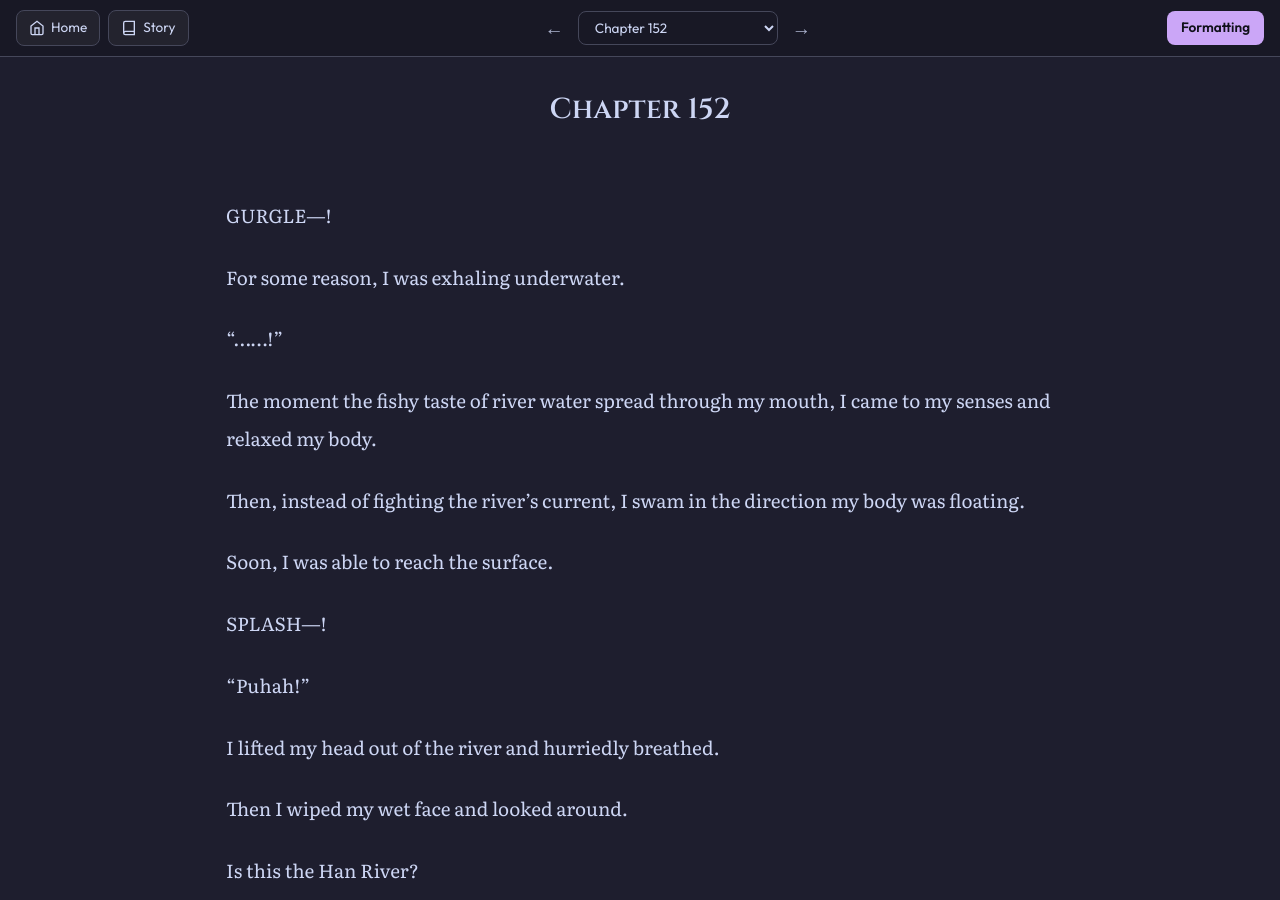
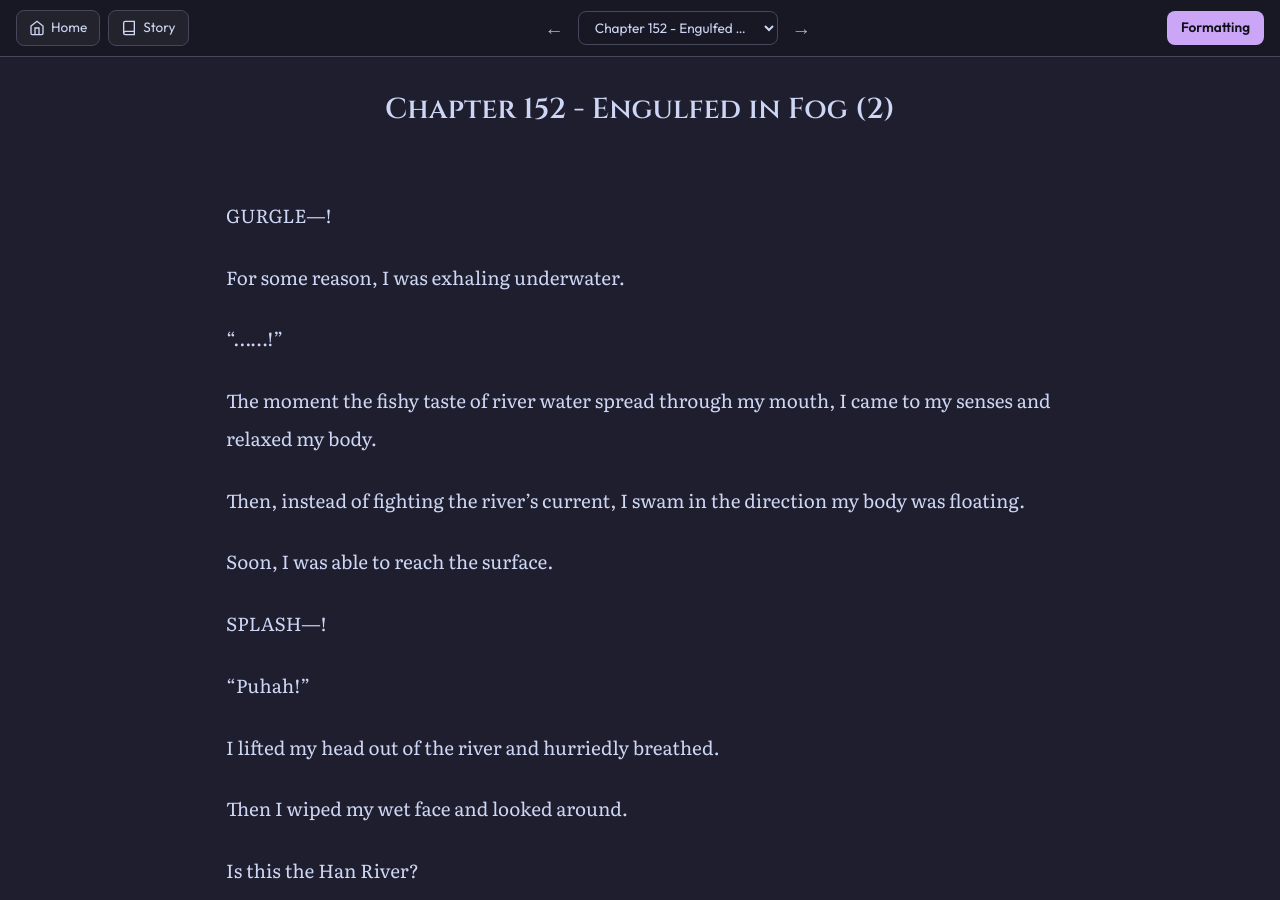
Before and after one commit to soleumn/soleumn.github.io, a Jekyll site: the page built from _chapters/esg/ch152.md, in a window 1280 px wide and 900 px high. Built offline with Jekyll 4.4.1, drawn with Linux system fonts in a browser that asks for light colours; comment, search, counter and statistics services are not loaded.

Commit message:
Update ch152.md

```diff
--- a/_chapters/esg/ch152.md
+++ b/_chapters/esg/ch152.md
@@ -1,5 +1,5 @@
 ---
-title: "Chapter 152"
+title: "Chapter 152 - Engulfed in Fog (2)"
 categories: esg
 capitulo: 152
 ---
```
